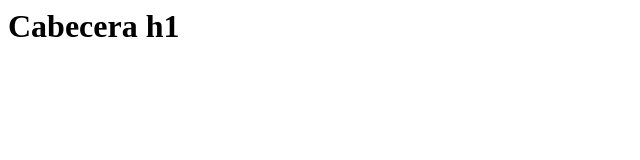
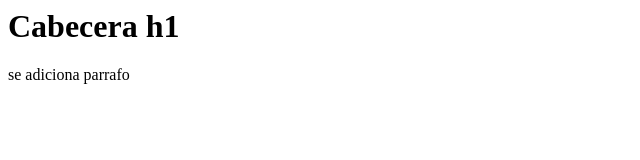
Before and after one commit to gyb004/ays, a plain HTML site: page index.html in a window 1280 px wide. Shown: the whole page, without its empty margins (0-640 px from the left). Drawn offline with Linux system fonts and the light colour scheme.

Commit message:
se adiciona parrafo

```diff
--- a/index.html
+++ b/index.html
@@ -6,6 +6,6 @@
 </head>
 <body>
     <h1>Cabecera h1</h1>
-
+<p>se adiciona parrafo</p>
 </body>
 </html>
```
